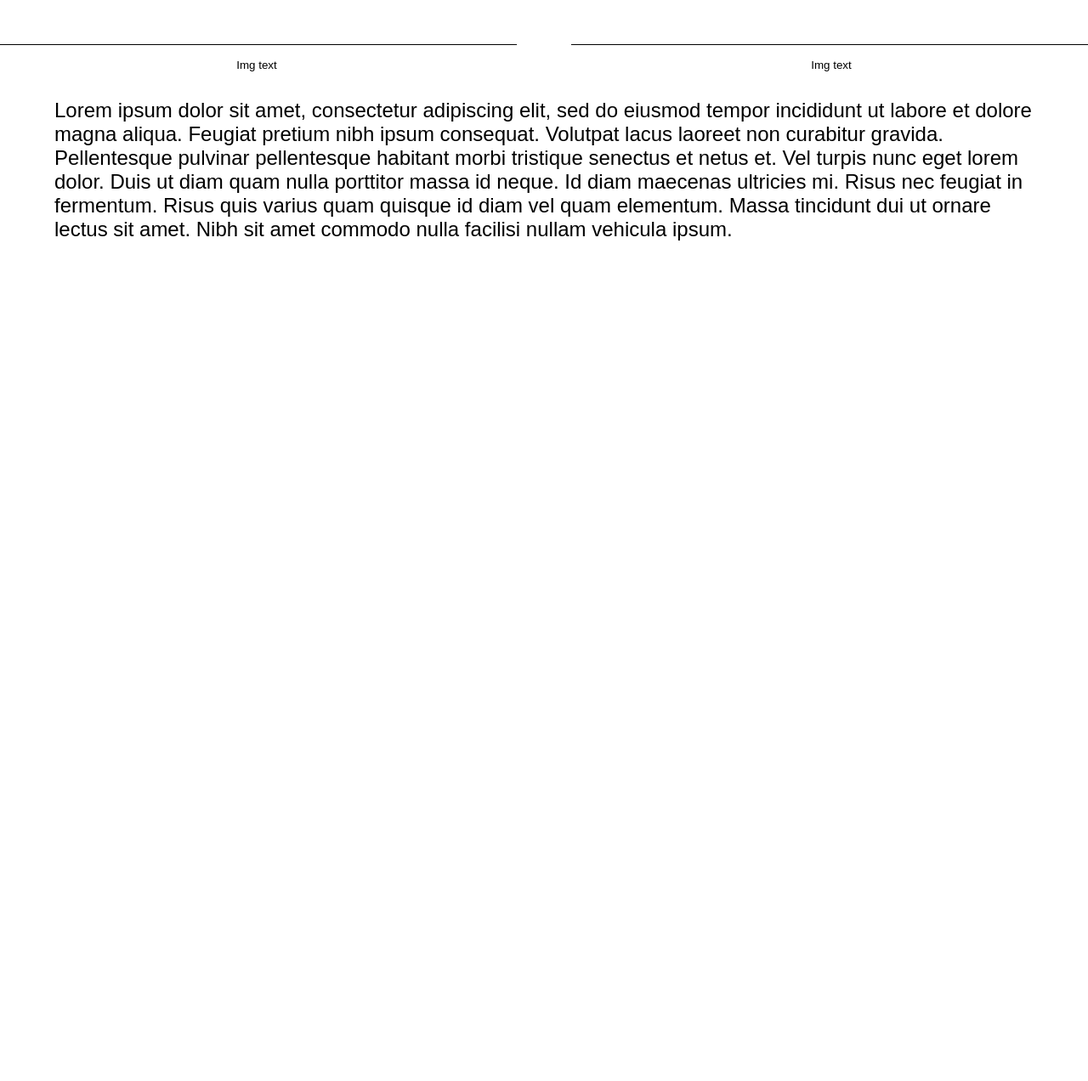
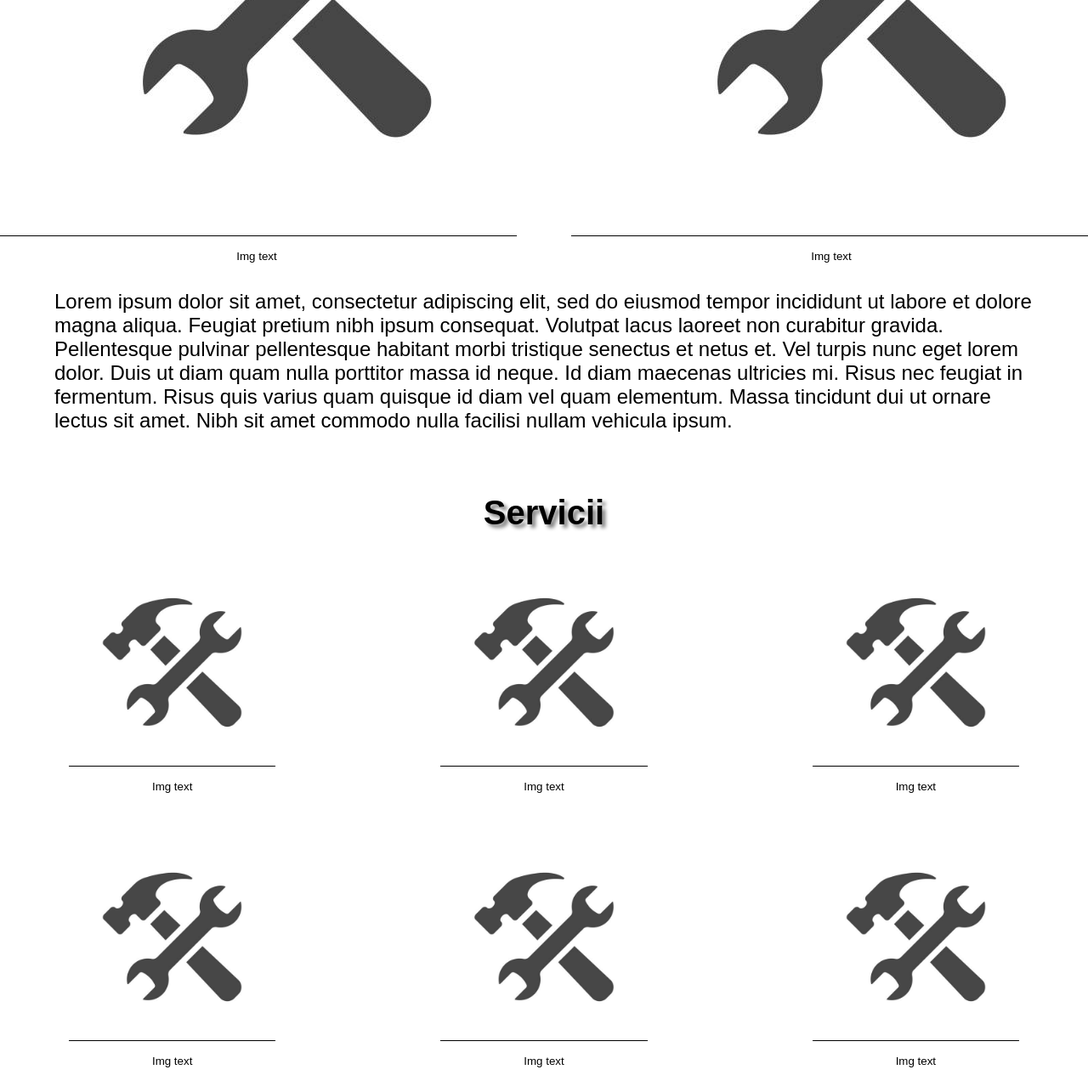
Before and after one commit to BogdanBargaoanu/AdvertisingWebpage, a plain HTML site: page index.html in a window 1280 px wide. Shown: the part 991-2263 px from the top of the page at 85% size. Before the commit the page ends 1291 px from the top, so only its background shows below. Drawn offline with Linux system fonts and the light colour scheme.

Commit message:
section servicii

```diff
--- a/index.html
+++ b/index.html
@@ -17,12 +17,17 @@
             <li><a href="#contact"><i class="fas fa-phone-alt"></i> Contact</a></li>
         </ul>
     </nav>
+    <h1 id="title">Corexa</h1>
+    <h2>Servicii de carotare</h2>
     <section id="despre-noi">
         <h1>Despre noi</h1>
         <p>Lorem ipsum dolor sit amet, consectetur adipiscing elit, sed do eiusmod tempor incididunt ut labore et dolore
-            magna aliqua. Feugiat pretium nibh ipsum consequat. Volutpat lacus laoreet non curabitur gravida. Pellentesque
-            pulvinar pellentesque habitant morbi tristique senectus et netus et. Vel turpis nunc eget lorem dolor. Duis ut
-            diam quam nulla porttitor massa id neque. Id diam maecenas ultricies mi. Risus nec feugiat in fermentum. Risus
+            magna aliqua. Feugiat pretium nibh ipsum consequat. Volutpat lacus laoreet non curabitur gravida.
+            Pellentesque
+            pulvinar pellentesque habitant morbi tristique senectus et netus et. Vel turpis nunc eget lorem dolor. Duis
+            ut
+            diam quam nulla porttitor massa id neque. Id diam maecenas ultricies mi. Risus nec feugiat in fermentum.
+            Risus
             quis varius quam quisque id diam vel quam elementum. Massa tincidunt dui ut ornare lectus sit amet. Nibh sit
             amet commodo nulla facilisi nullam vehicula ipsum.</p>
 
@@ -34,15 +39,38 @@
                 <img src="resources/testimage.jpg" alt="test image" class="image"><small>Img text</small>
             </div>
         </div>
-        <p>Lorem ipsum dolor sit amet, consectetur adipiscing elit, sed do eiusmod tempor incididunt ut labore et dolore
-            magna aliqua. Feugiat pretium nibh ipsum consequat. Volutpat lacus laoreet non curabitur gravida. Pellentesque
-            pulvinar pellentesque habitant morbi tristique senectus et netus et. Vel turpis nunc eget lorem dolor. Duis ut
-            diam quam nulla porttitor massa id neque. Id diam maecenas ultricies mi. Risus nec feugiat in fermentum. Risus
+        <p class="last-paragraph">Lorem ipsum dolor sit amet, consectetur adipiscing elit, sed do eiusmod tempor incididunt ut labore et dolore
+            magna aliqua. Feugiat pretium nibh ipsum consequat. Volutpat lacus laoreet non curabitur gravida.
+            Pellentesque
+            pulvinar pellentesque habitant morbi tristique senectus et netus et. Vel turpis nunc eget lorem dolor. Duis
+            ut
+            diam quam nulla porttitor massa id neque. Id diam maecenas ultricies mi. Risus nec feugiat in fermentum.
+            Risus
             quis varius quam quisque id diam vel quam elementum. Massa tincidunt dui ut ornare lectus sit amet. Nibh sit
             amet commodo nulla facilisi nullam vehicula ipsum.</p>
     </section>
     <section id="servicii">
-
+        <h1>Servicii</h1>
+        <div class="image-container-servicii">
+            <div class="image-box image-box-servicii">
+                <img src="resources/testimage.jpg" alt="test image" class="image"><small>Img text</small>
+            </div>
+            <div class="image-box image-box-servicii">
+                <img src="resources/testimage.jpg" alt="test image" class="image"><small>Img text</small>
+            </div>
+            <div class="image-box image-box-servicii">
+                <img src="resources/testimage.jpg" alt="test image" class="image"><small>Img text</small>
+            </div>
+            <div class="image-box image-box-servicii">
+                <img src="resources/testimage.jpg" alt="test image" class="image"><small>Img text</small>
+            </div>
+            <div class="image-box image-box-servicii">
+                <img src="resources/testimage.jpg" alt="test image" class="image"><small>Img text</small>
+            </div>
+            <div class="image-box image-box-servicii">
+                <img src="resources/testimage.jpg" alt="test image" class="image"><small>Img text</small>
+            </div>
+        </div>
     </section>
     <section id="contact">
 
--- a/styles.css
+++ b/styles.css
@@ -2,6 +2,7 @@
     --navbar-color1: #d3d3d3;
     --navbar-color2: #7f8c8d;
     --text-color1: #131313;
+    --description-color: #aaaaaa;
 }
 
 html {
@@ -44,9 +45,14 @@ html {
     text-shadow: 10px 10px 10px rgba(0, 0, 0, 0.5);
 }
 
-#despre-noi {
+#despre-noi, #title {
     padding-top: 6rem;
     margin-top: 3rem;
+}
+
+#title {
+    font-size: 3rem;
+    margin-bottom: 0.5rem;
 }
 
 a {
@@ -56,10 +62,16 @@ a {
 }
 
 h1 {
-    font-size: 3rem;
+    font-size: 2.5rem;
     text-align: center;
     margin-bottom: 2rem;
     text-shadow: 4px 4px 4px rgba(0, 0, 0, 0.5);
+}
+
+h2 {
+    text-align: center;
+    font-size: 1.5rem;
+    color: var(--description-color);
 }
 
 section {
@@ -96,6 +108,30 @@ section {
     padding: 1rem 0 1rem 0;
 }
 
+.last-paragraph {
+    margin-bottom: 3.5rem;
+}
+
+.image-container-servicii {
+    display: grid;
+    grid-template-columns: repeat(3, 1fr);
+    grid-template-rows: repeat(2, 1fr);
+    grid-gap: 2rem;
+}
+
+.image-box-servicii {
+    transition: transform 0.5s ease-in-out 0ms;
+}
+
+.image-box-servicii:hover {
+    transform: scale(1.1);
+}
+
+.image-container-servicii img{
+    width: 60%;
+}
+
+
 @media screen and (max-width: 1000px) {
     .image-container {
         grid-template-columns: 1fr;
```
